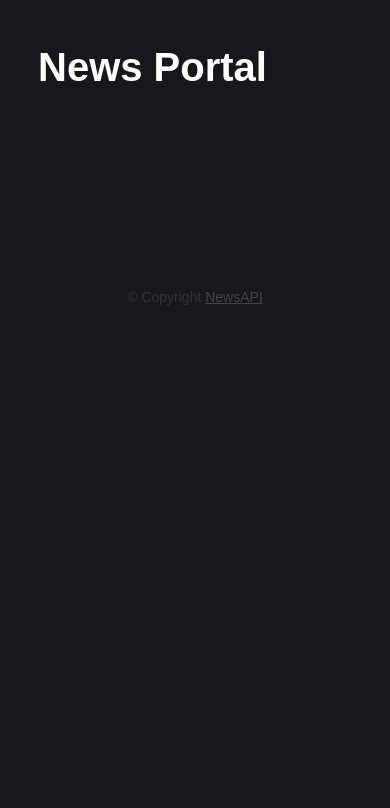
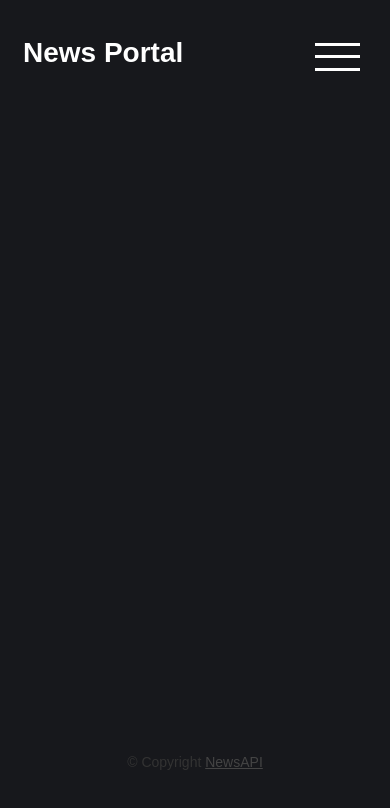
Before and after one commit to LilithPrimary/rss-stage1-2-tasks, a website built with webpack: page news-JS/src/index.html in a window 390 px wide. Built offline with nearby package versions, Linux system fonts and the light colour scheme; no server answers.

Commit message:
feat: add burger menu as adaptive

```diff
--- /dev/null
+++ b/news-JS/src/components/adaptive/adaptive.ts
@@ -0,0 +1,15 @@
+export function adaptive(): void {
+  const menu = document.querySelector(".sources") as HTMLDivElement;
+  const burger = document.querySelector(".header__burger") as HTMLDivElement;
+  const buttons = document.querySelectorAll(".source__item") as NodeListOf<HTMLDivElement>;
+  console.log(buttons);
+  burger.addEventListener("click", () => {
+    menu.classList.toggle("sources--open");
+    burger.classList.toggle("header__burger--open");
+  })
+  buttons.forEach(el => el.addEventListener("click", () => {
+    console.log("click");
+    menu.classList.remove("sources--open");
+    burger.classList.remove("header__burger--open");
+  }))
+}
--- a/news-JS/src/components/controller/appLoader.ts
+++ b/news-JS/src/components/controller/appLoader.ts
@@ -2,7 +2,7 @@ import Loader from './loader';
 
 class AppLoader extends Loader {
     constructor() {
-        super('https://newsapi.org/v2/', {
+        super('https://nodenews.herokuapp.com/', {
             apiKey: '16451734face4271928932b75c8a594e', // получите свой ключ https://newsapi.org/
         });
     }
--- a/news-JS/src/components/view/sources/sources.css
+++ b/news-JS/src/components/view/sources/sources.css
@@ -32,3 +32,31 @@
     font-weight: 400;
     white-space: nowrap;
 }
+
+@media(max-width: 768px) {
+    .sources {
+        position: fixed;
+        z-index: 5;
+        right: -150vw;
+        top: 0;
+        border-left:  5px solid #30c5ff;
+        flex-direction: column;
+        width: 75%;
+        padding: 130px 7vw;
+        min-width: 250px;
+        height: 100vh;
+        align-items: flex-start;
+        transition: 0.3s;
+        background-color: black;
+    }
+
+    .sources--open {
+        right: 0;
+    }
+}
+
+@media(max-width: 420px) {
+    .sources {
+        padding-top: 97px;
+    }
+}
--- a/news-JS/src/components/view/sources/sources.ts
+++ b/news-JS/src/components/view/sources/sources.ts
@@ -1,5 +1,6 @@
 import './sources.css';
 import  { ISources } from '../../types/sources'
+import { adaptive } from '../../adaptive/adaptive';
 
 class Sources {
     draw(data: ISources[]) {
@@ -16,6 +17,7 @@ class Sources {
         });
 
         (document.querySelector('.sources') as HTMLDivElement).append(fragment);
+        adaptive();
     }
 }
 
--- a/news-JS/src/global.css
+++ b/news-JS/src/global.css
@@ -11,6 +11,34 @@ header {
 header h1 {
     font-size: 40px;
     font-weight: 800;
+}
+
+.header__burger{
+    position: absolute;
+    right: 30px;
+    top: 59.17px;
+    width: 45px;
+    cursor: pointer;
+    display: none;
+    flex-direction: column;
+    justify-content: center;
+    align-items: center;
+    gap: 9.33px;
+    z-index: 10;
+    transition: 0.7s;
+}
+
+.header__burger span {
+    display: block;
+    width: 100%;
+    height: 3px;
+    background: white;
+    position: relative;
+    transition: 0.3s;
+}
+
+main {
+    min-height: calc(100vh - 230px);
 }
 
 footer {
@@ -33,3 +61,27 @@ footer .copyright a:hover {
 footer .copyright:before {
     content: '©';
 }
+
+@media(max-width: 768px) {
+    .header__burger{
+        display: flex;
+    }
+
+    .header__burger--open{
+        transform: rotate(-450deg);
+    }
+}
+
+@media(max-width: 420px) {
+    header {
+        padding: 10px 15px;
+    }
+
+    header h1{
+        font-size: 28px;
+    }
+
+    .header__burger{
+        top: 42.92px;
+    }
+}
--- a/news-JS/src/index.html
+++ b/news-JS/src/index.html
@@ -5,10 +5,16 @@
         <meta name="viewport" content="width=device-width, initial-scale=1.0" />
         <meta http-equiv="X-UA-Compatible" content="ie=edge" />
         <title>NewsPortal</title>
+        <link rel="icon" href="img/favicon.svg" />
     </head>
     <body>
         <header>
             <h1>News Portal</h1>
+            <div class="header__burger">
+                <span></span>
+                <span></span>
+                <span></span>
+            </div>
         </header>
         <main>
             <div class="sources buttons"></div>
```
Also changed, not shown: news-JS/src/img/favicon.svg (added), news-JS/src/index.ts (line endings or trailing spaces).
